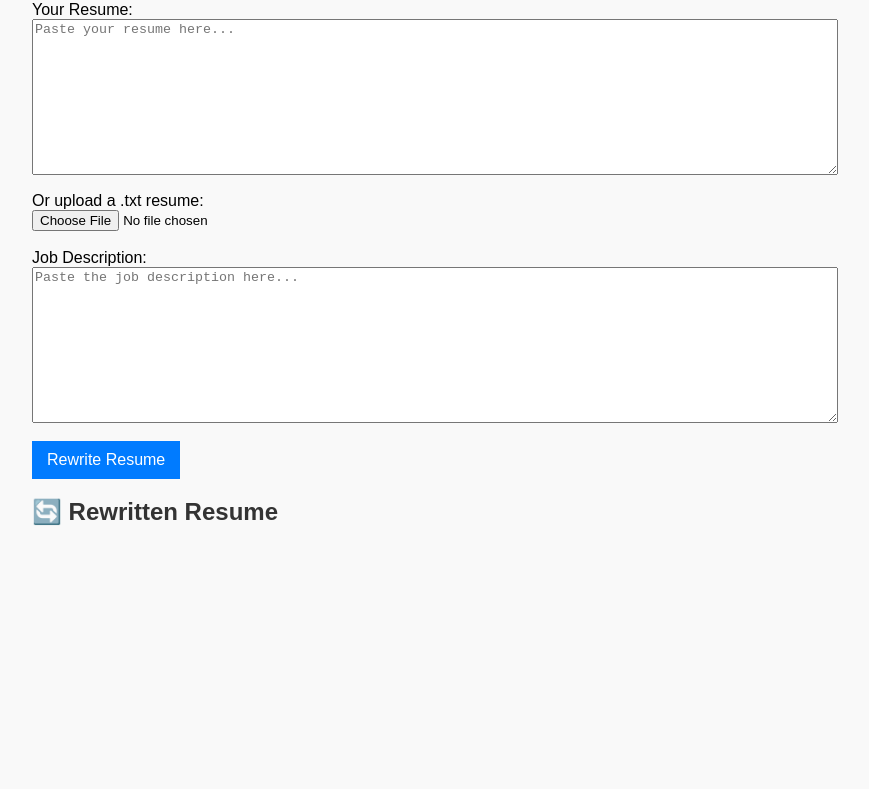
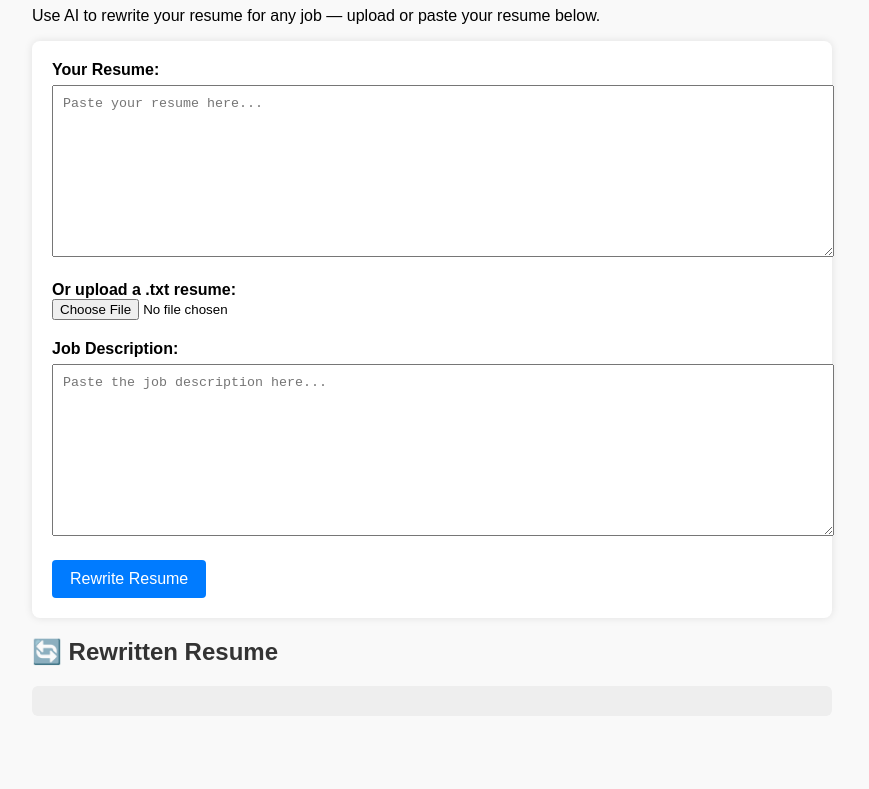
Before and after one commit to Quantom-Falcon/Final-Project, a website: page frontend/index.html in a window 1280 px wide. Shown: the part 133-922 px from the top of the page, without its empty margins (208-1077 px from the left). Before the commit the page ends 800 px from the top, so only its background shows below. Drawn offline with Linux system fonts and the light colour scheme.

Commit message:
Update index.html

```diff
--- a/frontend/index.html
+++ b/frontend/index.html
@@ -4,23 +4,84 @@
   <meta charset="UTF-8" />
   <title>ResumeRev.AI – AI Resume Rewriter</title>
   <link rel="stylesheet" href="style.css" />
+  <style>
+    body {
+      font-family: Arial, sans-serif;
+      margin: 40px auto;
+      max-width: 800px;
+      padding: 20px;
+      background: #f9f9f9;
+    }
+
+    form {
+      background: #fff;
+      padding: 20px;
+      border-radius: 8px;
+      box-shadow: 0 0 8px rgba(0,0,0,0.1);
+    }
+
+    textarea {
+      width: 100%;
+      font-family: monospace;
+      margin-top: 6px;
+      margin-bottom: 20px;
+      padding: 10px;
+      resize: vertical;
+    }
+
+    label {
+      font-weight: bold;
+      display: block;
+    }
+
+    input[type="file"] {
+      margin-bottom: 20px;
+    }
+
+    button {
+      padding: 10px 18px;
+      background-color: #007bff;
+      color: white;
+      border: none;
+      font-size: 1rem;
+      border-radius: 4px;
+      cursor: pointer;
+    }
+
+    button:hover {
+      background-color: #0056b3;
+    }
+
+    #spinner {
+      display: none;
+      margin-top: 10px;
+      font-style: italic;
+      color: #555;
+    }
+
+    pre {
+      background: #eee;
+      padding: 15px;
+      border-radius: 6px;
+    }
+  </style>
 </head>
 <body>
   <h1>ResumeRev.AI</h1>
-  <p>Paste your resume and a job description below. We'll tailor your resume using AI to match the job requirements.</p>
+  <p>Use AI to rewrite your resume for any job — upload or paste your resume below.</p>
 
   <form id="resumeForm">
-    <label for="resume">Your Resume:</label><br />
-    <textarea id="resume" rows="10" cols="60" placeholder="Paste your resume here..." required></textarea><br />
+    <label for="resume">Your Resume:</label>
+    <textarea id="resume" rows="10" placeholder="Paste your resume here..." required></textarea>
 
-    <!-- 📁 Upload Resume File -->
-    <label for="resumeUpload">Or upload a .txt resume:</label><br />
-    <input type="file" id="resumeUpload" accept=".txt" /><br /><br />
+    <label for="resumeUpload">Or upload a .txt resume:</label>
+    <input type="file" id="resumeUpload" accept=".txt" />
 
-    <label for="job">Job Description:</label><br />
-    <textarea id="job" rows="10" cols="60" placeholder="Paste the job description here..." required></textarea><br />
+    <label for="job">Job Description:</label>
+    <textarea id="job" rows="10" placeholder="Paste the job description here..." required></textarea>
 
     <button type="submit">Rewrite Resume</button>
+    <div id="spinner">⏳ Rewriting your resume... Please wait.</div>
   </form>
 
   <h2>🔄 Rewritten Resume</h2>
@@ -29,6 +90,7 @@
   <script>
     const form = document.getElementById("resumeForm");
     const output = document.getElementById("output");
+    const spinner = document.getElementById("spinner");
 
     form.addEventListener("submit", async function (e) {
       e.preventDefault();
@@ -41,7 +103,8 @@
         return;
       }
 
-      output.textContent = "⏳ Rewriting your resume... Please wait.";
+      spinner.style.display = "block";
+      output.textContent = "";
 
       try {
         const res = await fetch("/api/rewrite-resume", {
@@ -51,6 +114,7 @@
         });
 
         const data = await res.json();
+        spinner.style.display = "none";
 
         if (data.improvedResume) {
           output.textContent = data.improvedResume;
@@ -58,12 +122,13 @@
           output.textContent = `❌ Error: ${data.error || "Something went wrong."}`;
         }
       } catch (err) {
+        spinner.style.display = "none";
         output.textContent = "❌ Failed to connect to the server.";
         console.error(err);
       }
     });
 
-    // Resume file upload logic
+    // Handle .txt file upload
     document.getElementById("resumeUpload").addEventListener("change", function () {
       const file = this.files[0];
       if (!file) return;
```
